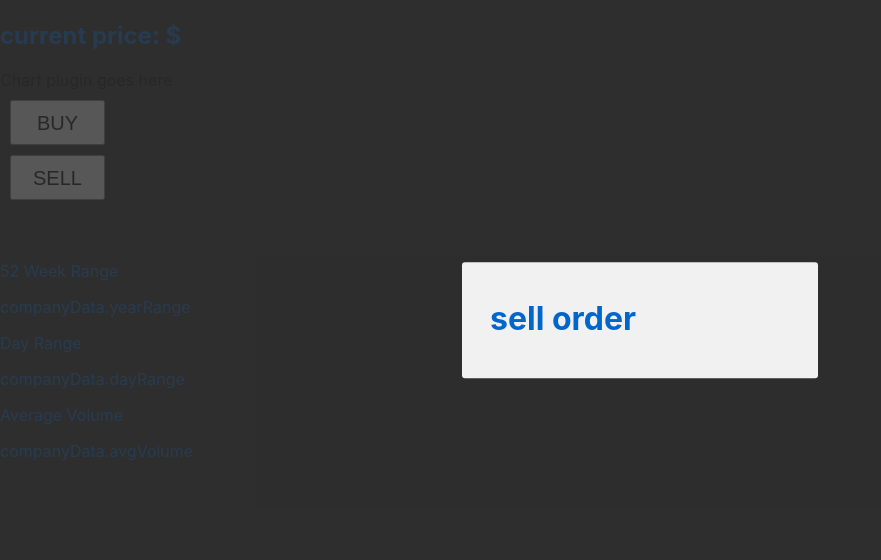
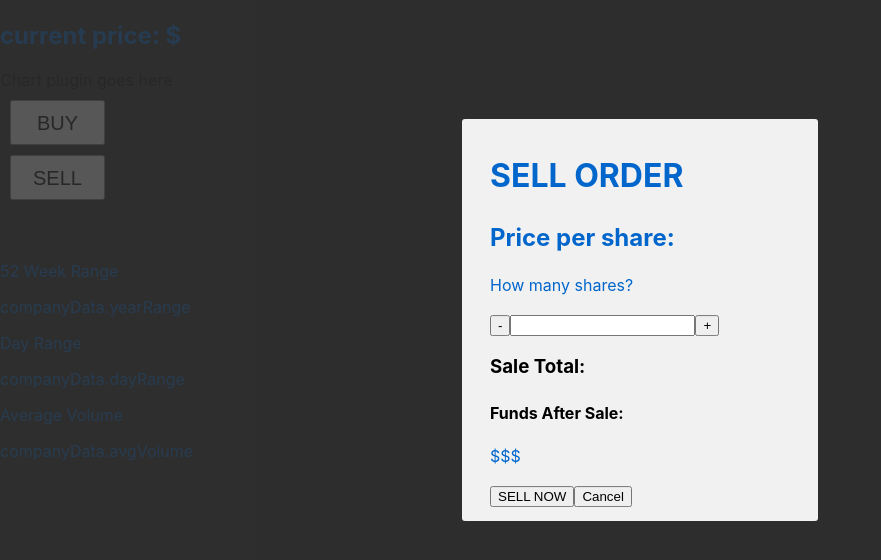
Before and after one commit to Heiner000/project-4-client, a React (Create React App) app: page /company/1 in a window 1280 px wide. Both pictures are taken after a click on the button "SELL". Shown: the top 560 px of the page, without its empty margins (0-881 px from the left). Built offline with nearby package versions, Linux system fonts and the light colour scheme; no server answers.

Commit message:
stubs out sell order, needs props

```diff
--- a/src/pages/components/BuyOrder.jsx
+++ b/src/pages/components/BuyOrder.jsx
@@ -1,24 +1,45 @@
+import { useState } from 'react'
+
 export default function BuyOrder(props) {
+    const [quantity, setQuantity] = useState(0)
 
-    // total_cost = {props.price} * {quantity}
+    const handleDecrement = () => {
+        if (quantity > 0) {
+            setQuantity(quantity - 1)
+        }
+    }
+
+    const handleIncrement = () => {
+        setQuantity(quantity + 1)
+    }
+
+    const calculateTotalPrice = () => {
+        return props.price * quantity
+    }
 
     return (
         <div>
             <h1>BUY ORDER</h1>
 
             <h2>Price per share:</h2>
-            <p>$$$</p>
+            <p>{props.price}</p>
 
             <p>How many shares?</p>
             <div className="">
-                <button>-</button>
-                <input type="integer" id="quantity" />
-                <button>+</button>
+                <button onClick={handleDecrement}>-</button>
+                <input
+                    type="number"
+                    id="buy-quantity"
+                    value={quantity}
+                onChange={(e) => setQuantity(parseInt(e.target.value))}
+                />
+                <button onClick={handleIncrement}>+</button>
             </div>
 
             <h3>Total Cost:</h3>
-            <p>$$$</p>
+            <p>{calculateTotalPrice}</p>
 
+            {/* need to pull funds available from user model */}
             <h4>Funds Available:</h4>
             <p>$$$</p>
 
--- a/src/pages/components/SellOrder.jsx
+++ b/src/pages/components/SellOrder.jsx
@@ -1,7 +1,52 @@
-export default function SellOrder(){
+import { useState } from 'react'
+
+export default function SellOrder(props){
+    const [quantity, setQuantity] = useState(0)
+    // INCOMPLETE: Need to fetch user's shares
+    const [userShares, setUserShares] = useState(0)
+
+    const handleDecrement = () => {
+        if (quantity > 0) {
+            setQuantity(quantity - 1)
+        }
+    }
+
+    const handleIncrement = () => {
+        if (quantity < userShares){
+            setQuantity(quantity + 1)
+        }
+    }
+
+    const calculateTotalPrice = () => {
+        return props.price * quantity
+    }
+
     return(
         <div>
-            <h1>sell order</h1>
+            <h1>SELL ORDER</h1>
+
+            <h2>Price per share:</h2>
+            <p>{props.price}</p>
+
+            <p>How many shares?</p>
+            <div className="">
+                <button onClick={handleDecrement}>-</button>
+                <input type="integer" id="sell-quantity" />
+                <button onClick={handleIncrement}>+</button>
+            </div>
+
+            <h3>Sale Total:</h3>
+            <p>{calculateTotalPrice}</p>
+
+            {/* need to pull funds from user model */}
+            <h4>Funds After Sale:</h4>
+            <p>$$$</p>
+
+            <div className="">
+                <button>SELL NOW</button>
+                <button>Cancel</button>
+            </div>
+
         </div>
     )
 }
```
